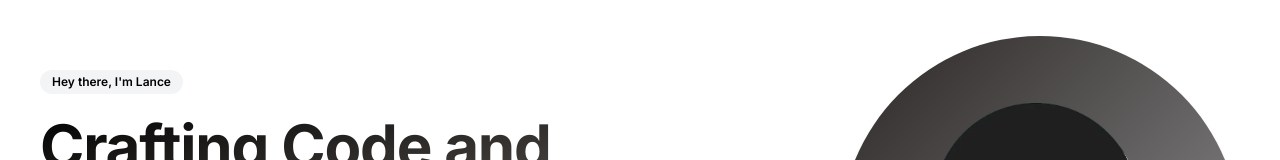
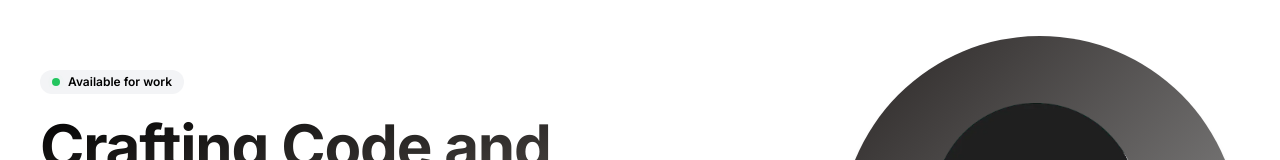
Before and after one commit to arevalolance/dotcom, a Next.js app: page / in a window 1280 px wide. Shown: the part 237-397 px from the top of the page. Built offline with nearby package versions, Linux system fonts and the light colour scheme.

Commit message:
refactor: turned pill from name to work availability

```diff
--- a/app/page.tsx
+++ b/app/page.tsx
@@ -8,9 +8,14 @@ export default async function Home() {
   return (
     <main className="container p-0 md:px-6 2xl:p-0">
       <div className="my-40 flex w-full flex-col-reverse items-center justify-center gap-x-10 gap-y-14 px-4 lg:flex-row lg:justify-between">
-        <div className="max-w-[900px] animate-in fade-in duration-700">
-          <div className="mx-auto w-fit rounded-full bg-gray-100 px-3 py-1 text-xs font-semibold text-black ease-in hover:bg-gray-200 hover:duration-150 lg:mx-0">
-            Hey there, I&apos;m Lance
+        <div className="max-w-[900px] duration-700 animate-in fade-in">
+          <div className="mx-auto flex w-fit flex-row items-center gap-2 rounded-full bg-gray-100 px-3 py-1 text-xs font-semibold text-black ease-in hover:bg-gray-200 hover:duration-150 lg:mx-0">
+            <span className="relative flex h-2 w-2">
+              <span className="absolute inline-flex h-full w-full animate-ping rounded-full bg-green-400 opacity-75"></span>
+              <span className="relative inline-flex h-2 w-2 rounded-full bg-green-500"></span>
+            </span>
+
+            Available for work
           </div>
           <h1 className="font-display z-10 mt-3 bg-gradient-to-br from-black to-stone-500 bg-clip-text text-center text-4xl font-bold tracking-[-0.02em] text-transparent md:text-6xl md:leading-[5rem] lg:text-left">
             <Balancer ratio={0.4}>
@@ -26,7 +31,7 @@ export default async function Home() {
           </p>
           <PressConnectLabel />
         </div>
-        <div className="w-fit animate-in fade-in duration-700">
+        <div className="w-fit duration-700 animate-in fade-in">
           <Image
             className="hidden rounded-full bg-gradient-to-br from-stone-800 to-black/40 shadow-md lg:block"
             src={"/static/images/hero.webp"}
```
